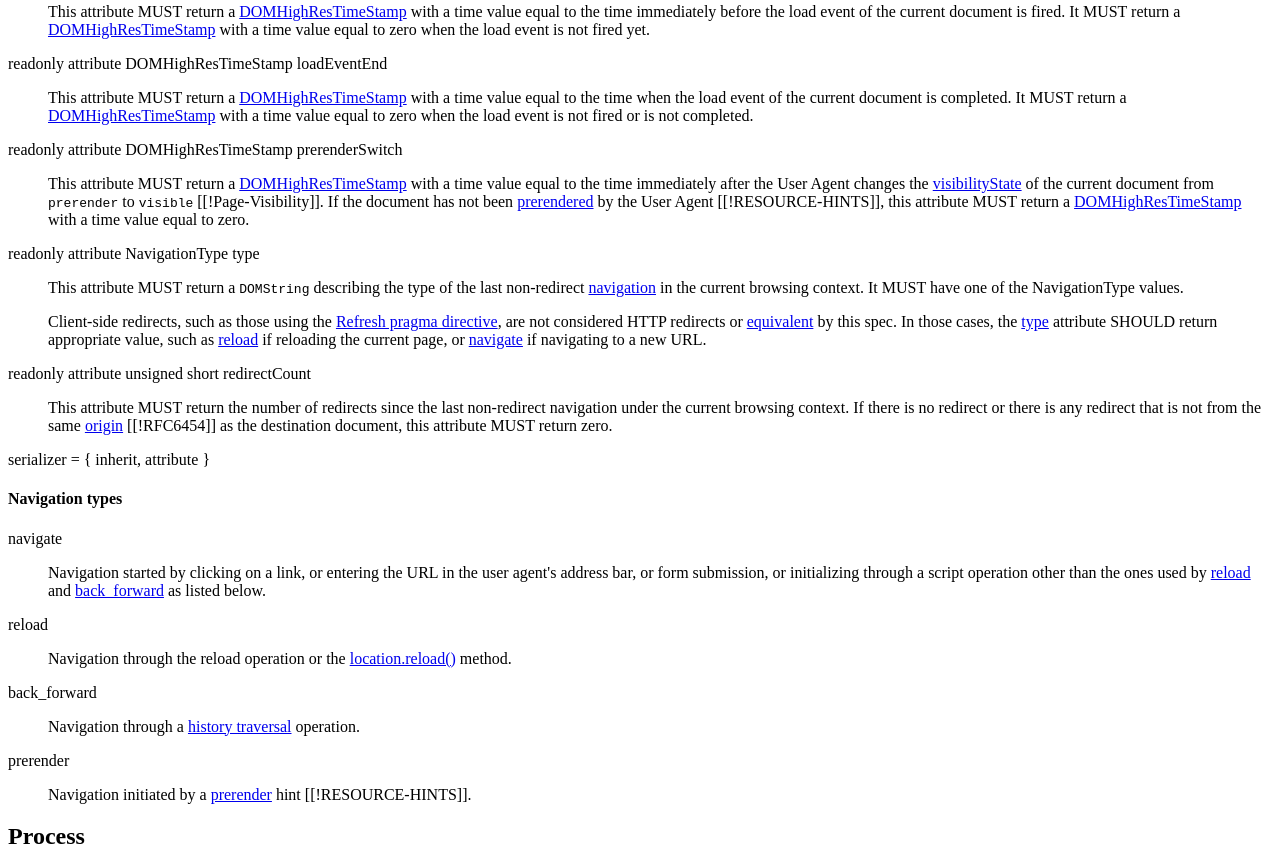
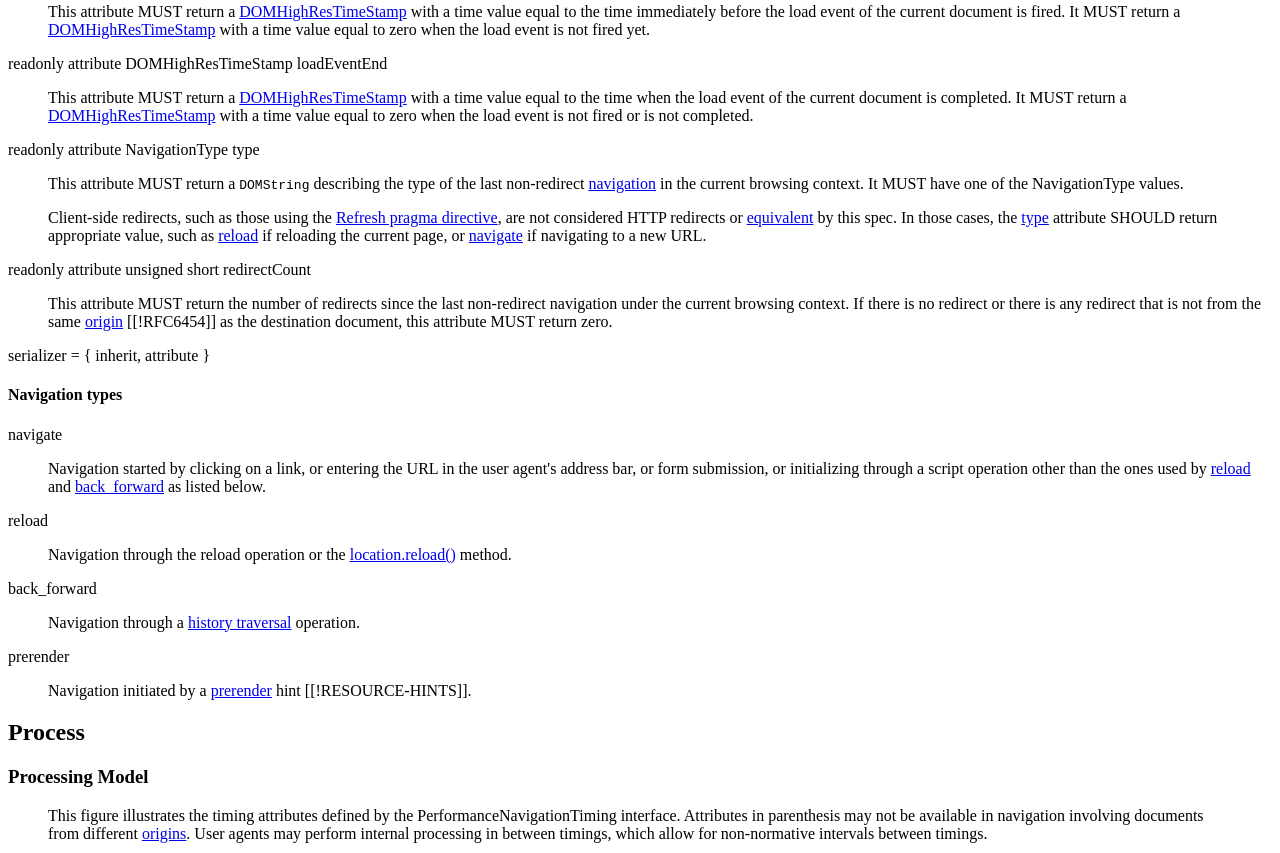
Before and after one commit to w3c/navigation-timing, a plain HTML site: page index.html in a window 1280 px wide. Shown: the part 3196-4049 px from the top of the page. Drawn offline with Linux system fonts and the light colour scheme.

Commit message:
drop prerenderSwitch
Background: https://github.com/w3c/navigation-timing/issues/38

```diff
--- a/index.html
+++ b/index.html
@@ -379,15 +379,6 @@ with a time value equal to zero when the load event is not fired
 or is not completed.</p>
 </dd>
 
-<dt>readonly attribute DOMHighResTimeStamp prerenderSwitch</dt>
-<dd>
-<p>This attribute MUST return a <a href="http://www.w3.org/TR/hr-time-2/#dom-domhighrestimestamp">DOMHighResTimeStamp</a>
-with a time value equal to the time immediately after the User Agent changes the <a href="http://www.w3.org/TR/page-visibility/#dom-document-visibilitystate">visibilityState</a> of the <a>current document</a>
-from <code>prerender</code> to <code>visible</code> [[!Page-Visibility]]. If the document has not been <a href='http://www.w3.org/TR/resource-hints/#prerender' title='prerender'>prerendered</a> by the User Agent [[!RESOURCE-HINTS]], this attribute MUST return a
-<a href="http://www.w3.org/TR/hr-time-2/#dom-domhighrestimestamp">DOMHighResTimeStamp</a> with a time value equal to zero.
-</p>
-</dd>
-
 <dt>readonly attribute NavigationType type</dt>
 <dd>
 <p>This attribute MUST return a <code>DOMString</code> describing the type of the last non-redirect <a
@@ -723,9 +714,6 @@ non-normative intervals between timings.
     immediately before the user agent fires the load event.</li>
   <li>Record the time as <a href="#widl-PerformanceNavigationTiming-loadEventEnd">loadEventEnd</a>
     immediately after the user agent completes the load event.</li>
-  <li>Record the time as <a href="#widl-PerformanceNavigationTiming-prerenderSwitch">prerenderSwitch</a>
-    immediately after the user agent changes the <a href="http://www.w3.org/TR/page-visibility/#dom-document-visibilitystate">visibilityState</a>
-    from <code>prerender</code> to <code>visible</code>. Otherwise, set this attribute to 0.</li>
   <li>
     Set the <a href="#widl-PerformanceNavigationTiming-duration">duration</a> to a <a href="http://www.w3.org/TR/hr-time-2/#dom-domhighrestimestamp">DOMHighResTimeStamp</a>
 	equal to the difference between <a href="#widl-PerformanceNavigationTiming-loadEventEnd">loadEventEnd</a> and <a href="#widl-PerformanceNavigationTiming-startTime">startTime</a>, respectively.
```
